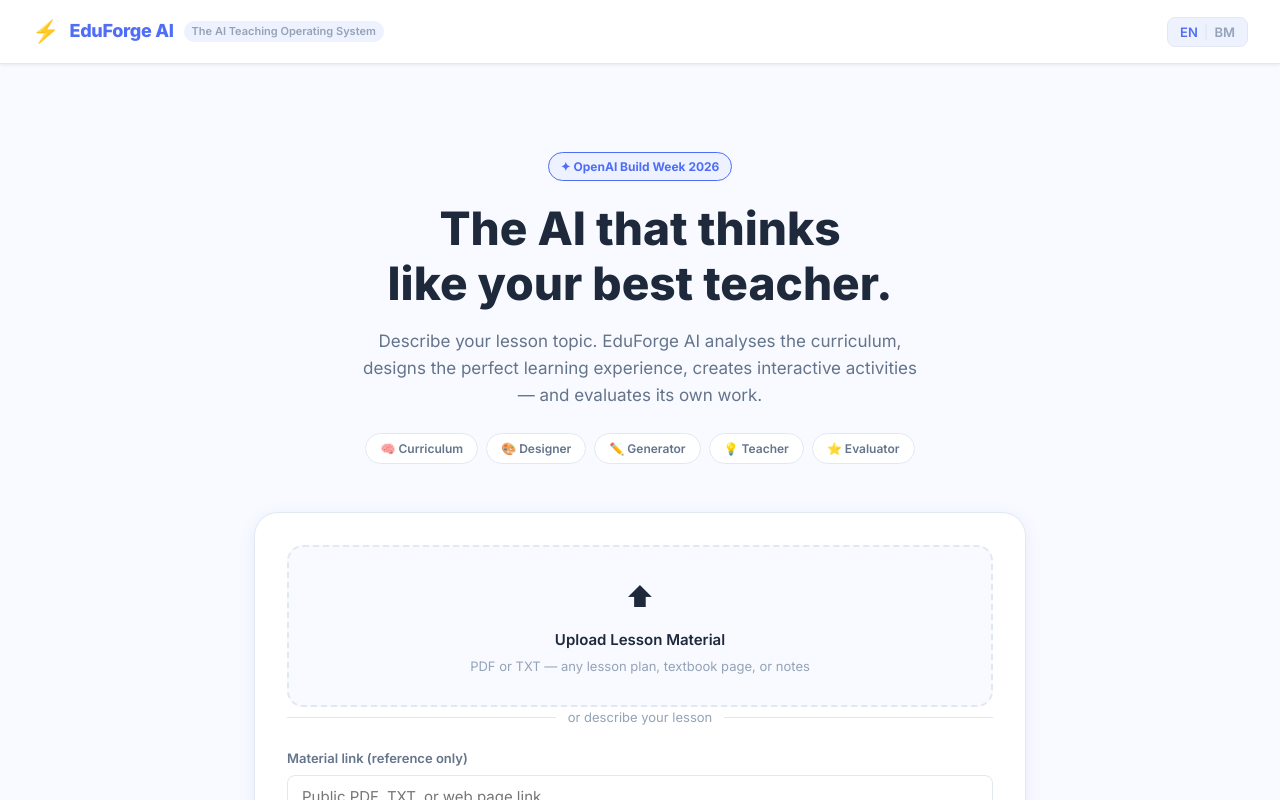
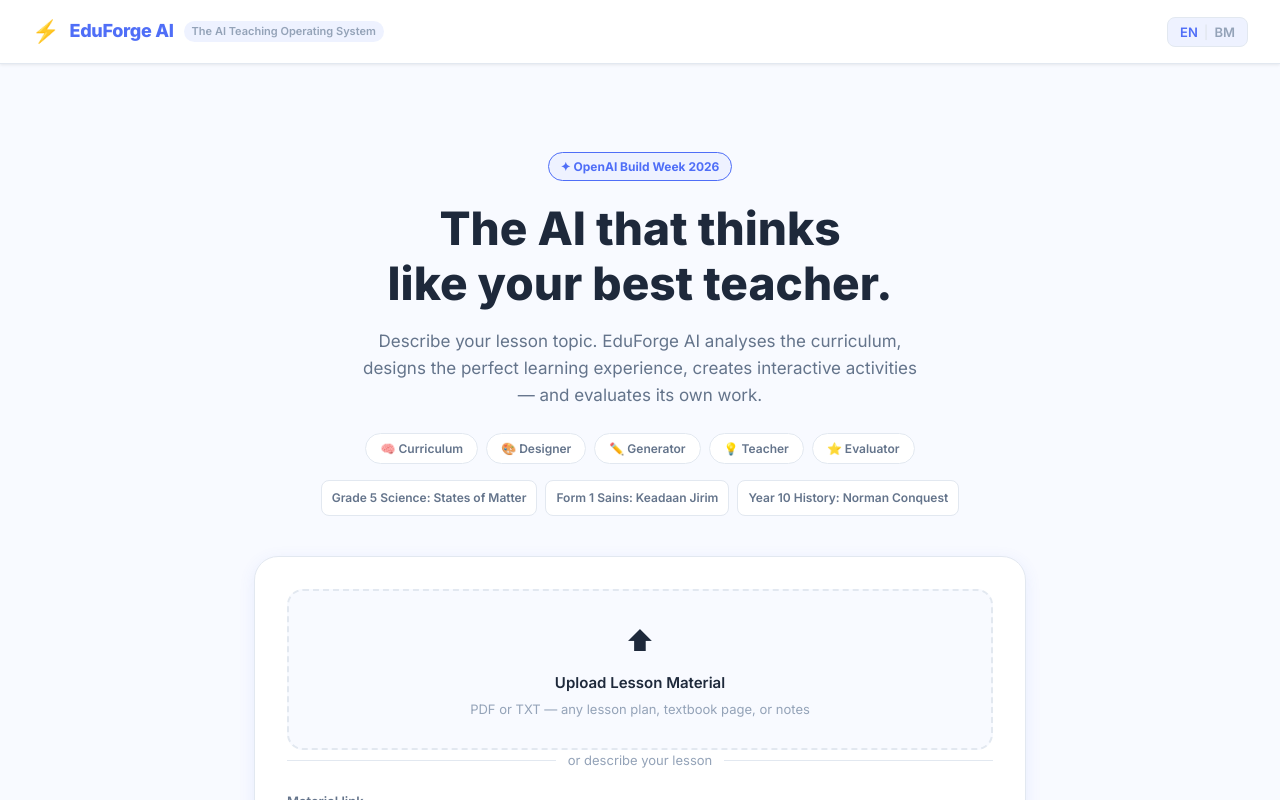
Before and after one commit to hasifvev/EduForge-AI, a React (Vite) app in the folder frontend/: page / in a window 1280 px wide. Shown: the top 800 px of the page. Built offline with nearby package versions, Linux system fonts and the light colour scheme; no server answers.

Commit message:
fix: align verified demo scenarios

```diff
--- a/frontend/src/i18n/translations.js
+++ b/frontend/src/i18n/translations.js
@@ -17,7 +17,9 @@ export const translations = {
     upload_limit_title: 'This file is too large to upload',
     upload_limit_notice: '{name} is above the 4 MB upload limit.',
     upload_limit_search: 'Search for material',
-    field_material_link: 'Material link (reference only)',
+    field_material_link: 'Material link',
+    demo_scenarios_label: 'Verified demo scenarios',
+    demo_scenarios: { ngss: 'Grade 5 Science: States of Matter', kssm: 'Form 1 Sains: Keadaan Jirim', aqa: 'Year 10 History: Norman Conquest' },
     material_link_placeholder: 'Public PDF, TXT, or web page link',
     material_search_label: 'Find exact curriculum material',
 
@@ -186,7 +188,9 @@ export const translations = {
     upload_limit_title: 'Fail ini terlalu besar untuk dimuat naik',
     upload_limit_notice: '{name} melebihi had muat naik 4 MB.',
     upload_limit_search: 'Cari bahan',
-    field_material_link: 'Pautan bahan (rujukan sahaja)',
+    field_material_link: 'Pautan bahan',
+    demo_scenarios_label: 'Senario demo disahkan',
+    demo_scenarios: { ngss: 'Gred 5 Sains: States of Matter', kssm: 'Tingkatan 1 Sains: Keadaan Jirim', aqa: 'Tahun 10 Sejarah: Norman Conquest' },
     material_link_placeholder: 'Pautan PDF, TXT atau laman web awam',
     material_search_label: 'Cari bahan kurikulum yang tepat',
 
--- a/frontend/src/pages/Home.jsx
+++ b/frontend/src/pages/Home.jsx
@@ -12,6 +12,11 @@ const PERSONAS = [
   { id: 'On-Level', emoji: '⭐', label_key: 'persona_onlevel' },
   { id: 'Gifted & Talented', emoji: '🚀', label_key: 'persona_gifted' },
   { id: 'SEN Support', emoji: '💚', label_key: 'persona_sen' },
+];
+const DEMO_SCENARIOS = [
+  { id: 'ngss', countryCode: 'US', subject: 'Science', year: 'Grade 5', topic: 'States of Matter', language: 'English', curriculum: 'NGSS 5-PS1-1' },
+  { id: 'kssm', countryCode: 'MY', subject: 'Sains', year: 'Tingkatan 1', topic: 'Keadaan Jirim', language: 'Bahasa Melayu', curriculum: 'KSSM Malaysia' },
+  { id: 'aqa', countryCode: 'GB', subject: 'History', year: 'Year 10', topic: 'Norman Conquest 1066', language: 'English', curriculum: 'AQA GCSE History' },
 ];
 
 export default function Home() {
@@ -48,6 +53,12 @@ export default function Home() {
 
   const handlePersonaSelect = (personaId) => {
     setForm(f => ({ ...f, studentPersona: personaId }));
+  };
+  const loadDemoScenario = (scenario) => {
+    const country = t.countries.find((item) => item.code === scenario.countryCode);
+    setSelectedCountry(country || null);
+    setFile(null);
+    setForm((current) => ({ ...current, subject: scenario.subject, year: scenario.year, topic: scenario.topic, language: scenario.language, country: country?.name || '', curriculumStandard: scenario.curriculum, objectives: '', materialUrl: '' }));
   };
 
   const handleGenerate = useCallback((e) => {
@@ -93,7 +104,11 @@ export default function Home() {
             <div key={i} className="hero-agent-pill">{a}</div>
           ))}
         </div>
-      </section>
+        <div className="demo-scenario-row" aria-label={t.demo_scenarios_label}>
+          {DEMO_SCENARIOS.map((scenario) => (
+            <button key={scenario.id} type="button" className="demo-scenario-btn" onClick={() => loadDemoScenario(scenario)}>{t.demo_scenarios[scenario.id]}</button>
+          ))}
+        </div>      </section>
 
       {/* ── Form ────────────────────────────────────────────────────────── */}
       <section className="form-section">
--- a/frontend/src/styles/index.css
+++ b/frontend/src/styles/index.css
@@ -668,3 +668,7 @@ body {
 .material-search-link { align-self: flex-start; color: var(--blue); font-size: 13px; font-weight: 600; text-decoration: none; }
 .material-search-link:hover { text-decoration: underline; }
 .curriculum-map { margin-top: 8px; color: var(--text-secondary); font-size: 12px; font-weight: 600; }
+
+.demo-scenario-row { display: flex; flex-wrap: wrap; justify-content: center; gap: 8px; margin-top: 16px; }
+.demo-scenario-btn { border: 1px solid var(--border); border-radius: var(--radius-sm); background: var(--bg); color: var(--text-secondary); cursor: pointer; font: inherit; font-size: 12px; font-weight: 600; padding: 7px 10px; }
+.demo-scenario-btn:hover { border-color: var(--blue); color: var(--blue); }
```
Also changed, not shown: 2 other files (tests, documents, lock files or other folders).
